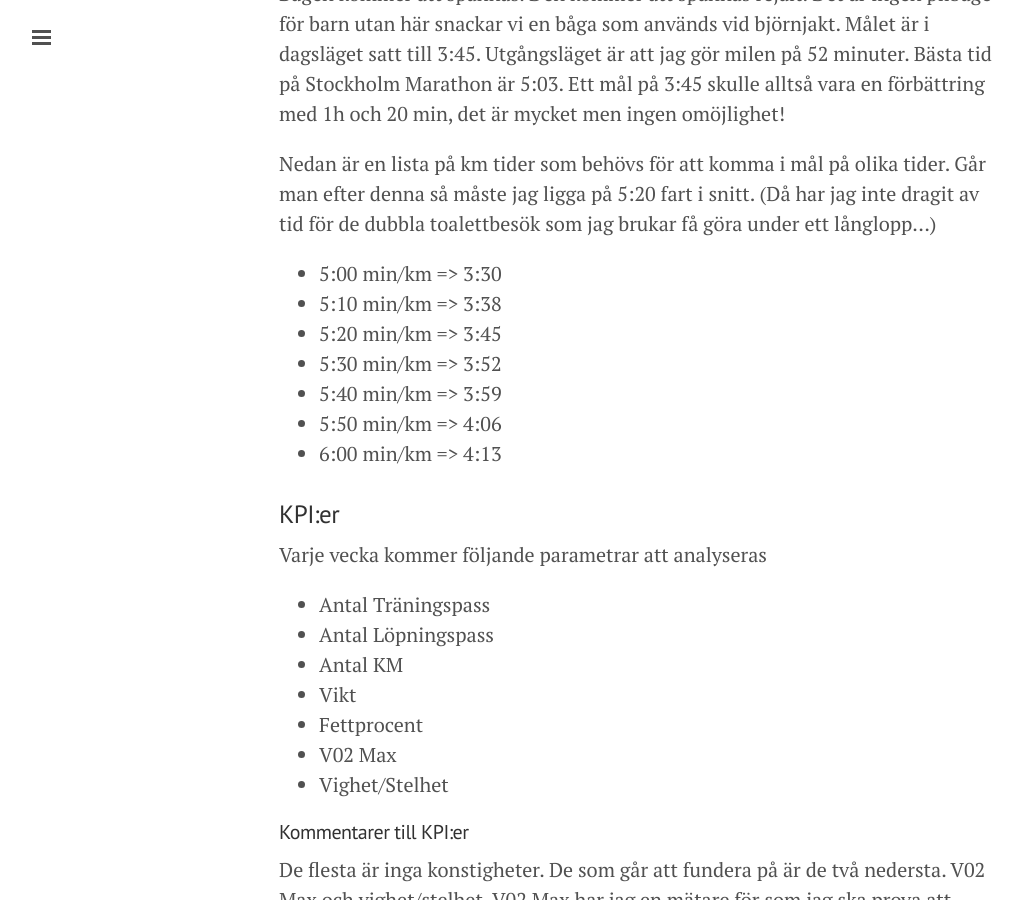
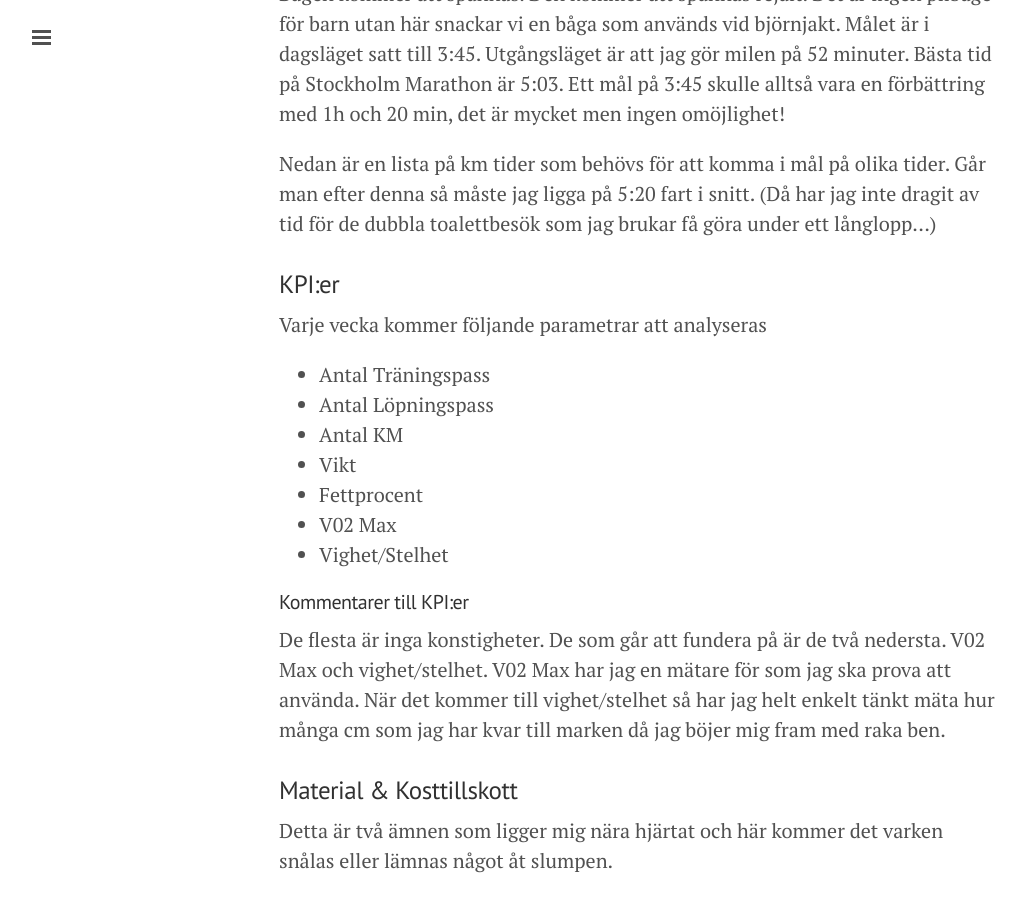
Before and after one commit to eripe970/eripe970.github.io, a Jekyll site: the page built from _posts/2014-11-24-Introduktion.md, in a window 1280 px wide and 900 px high, scrolled down 636 px. Shown: the whole window, without its empty margins (1-1026 px from the left). Built offline with Jekyll 4.4.1, drawn with Linux system fonts in a browser that asks for light colours; Markdown is read by kramdown in place of the engine named in the settings.

Commit message:
Update 2014-11-24-Introduktion.md

```diff
--- a/_posts/2014-11-24-Introduktion.md
+++ b/_posts/2014-11-24-Introduktion.md
@@ -12,13 +12,6 @@ Upplägget kommer alltså att vara 26 veckors träning. En skillnad mot hans pro
 Bågen kommer att spännas. Den kommer att spännas rejält. Det är ingen pilbåge för barn utan här snackar vi en båga som används vid björnjakt. Målet är i dagsläget satt till 3:45. Utgångsläget är att jag gör milen på 52 minuter. Bästa tid på Stockholm Marathon är 5:03. Ett mål på 3:45 skulle alltså vara en förbättring med 1h och 20 min, det är mycket men ingen omöjlighet!
 
 Nedan är en lista på km tider som behövs för att komma i mål på olika tider. Går man efter denna så måste jag ligga på 5:20 fart i snitt. (Då har jag inte dragit av tid för de dubbla toalettbesök som jag brukar få göra under ett långlopp...)
--   5:00 min/km => 3:30
--   5:10 min/km => 3:38
--   5:20 min/km => 3:45
--   5:30 min/km => 3:52
--   5:40 min/km => 3:59
--   5:50 min/km => 4:06
--   6:00 min/km => 4:13
 
 ### KPI:er
 Varje vecka kommer följande parametrar att analyseras
```
